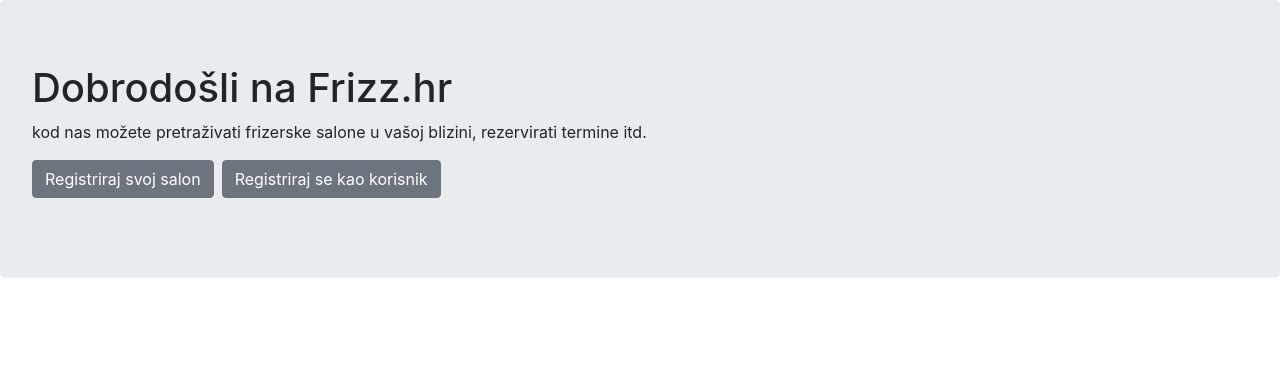
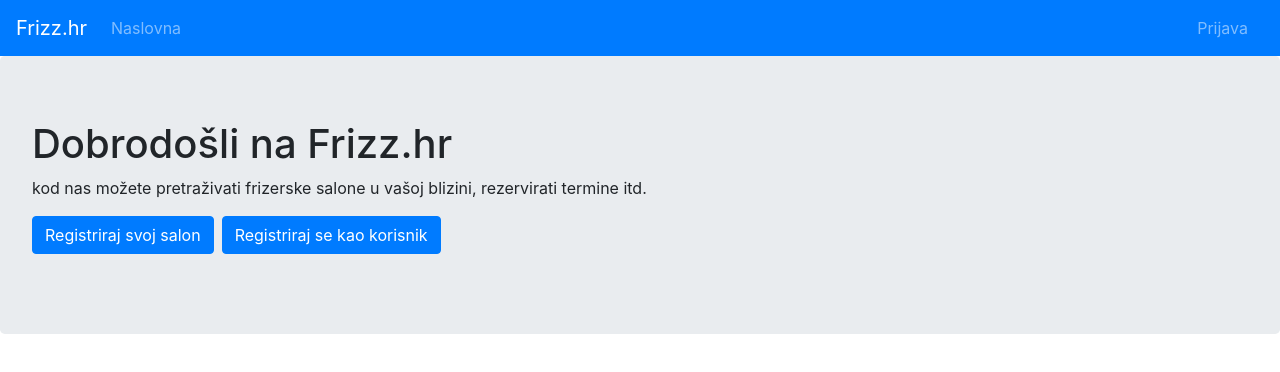
Before and after one commit to NikolasSkrlj/Frizz, a React (Create React App) app in the folder client/: page / in a window 1280 px wide. Shown: the top 372 px of the page. Built offline with nearby package versions, Linux system fonts and the light colour scheme.

Commit message:
dodan landing page i modal za login bez funkcionalnosti zasad

```diff
--- a/client/src/App.js
+++ b/client/src/App.js
@@ -1,11 +1,12 @@
-import React from "react";
+import React, { useState } from "react";
 import GlobalContextProvider from "./contexts/GlobalContext";
 import SalonContextProvider from "./contexts/SalonContext";
 import Salon from "../src/components/user/Salon";
-import Navbar from "../src/components/user/Navbar";
+import NavbarContainer from "./containers/Navbar";
 import LandingPage from "../src/containers/LandingPage";
 import UserDashboard from "../src/containers/LandingPage";
-import { BrowserRouter, Route, Switch } from "react-router-dom";
+import LoginModal from "./containers/LoginModal";
+import { BrowserRouter as Router, Route, Switch } from "react-router-dom";
 /**
  <Navbar />
       <header className="App-header">Hello fuckers</header>
@@ -14,16 +15,36 @@
       </SalonContextProvider>
  */
 function App() {
+  const [showModal, setShowModal] = useState(false);
+  const toggleShow = () => {
+    setShowModal(!showModal);
+  };
   return (
-    <BrowserRouter>
+    <Router>
       <GlobalContextProvider>
-        <LandingPage>
-          <Switch>
-            <Route exact path="/user" component={UserDashboard}></Route>
-          </Switch>
-        </LandingPage>
+        <NavbarContainer />
+        <LoginModal />
+        <Switch>
+          <Route exact path="/" component={LandingPage}></Route>
+          <Route path="/register_user" component={UserDashboard}></Route>
+          <Route path="/login_user" component={UserDashboard}></Route>
+          <Route
+            path="/login"
+            render={() => {
+              return <div>Loguj se</div>;
+            }}
+          ></Route>
+          <Route path="/register_salon" component={UserDashboard}></Route>
+          <Route path="/login_salon" component={UserDashboard}></Route>
+          <Route
+            path="/"
+            render={() => {
+              return <div>404 - Stranica koju ste tražili nije pronađena</div>;
+            }}
+          ></Route>
+        </Switch>
       </GlobalContextProvider>
-    </BrowserRouter>
+    </Router>
   );
 }
 
--- a/client/src/components/user/Navbar.js
+++ /dev/null
@@ -1,7 +0,0 @@
-import React, { Component } from "react";
-
-export default class Navbar extends Component {
-  render() {
-    return <div></div>;
-  }
-}
--- a/client/src/containers/LandingPage.js
+++ b/client/src/containers/LandingPage.js
@@ -6,7 +6,7 @@
 const LandingPage = () => {
   return (
     <div>
-      <Jumbotron>
+      <Jumbotron bg="light">
         <h1>Dobrodošli na Frizz.hr</h1>
         <p>
           kod nas možete pretraživati frizerske salone u vašoj blizini,
@@ -14,14 +14,14 @@
         </p>
         <p>
           <Button
-            variant="secondary"
+            variant="primary"
             as={Link}
             to="/user"
             className="mr-2 center"
           >
             Registriraj svoj salon
           </Button>
-          <Button variant="secondary">Registriraj se kao korisnik</Button>
+          <Button variant="primary">Registriraj se kao korisnik</Button>
         </p>
       </Jumbotron>
     </div>
--- /dev/null
+++ b/client/src/containers/LoginModal.js
@@ -0,0 +1,67 @@
+import React, { useState, useContext } from "react";
+import { Modal, Button, Form } from "react-bootstrap";
+import { Link, withRouter } from "react-router-dom";
+import { GlobalContext } from "../contexts/GlobalContext";
+import axios from "axios";
+
+const LoginModal = () => {
+  const [email, setEmail] = useState("");
+  const [password, setPassword] = useState("");
+
+  //kontroliramo ako se prikazuje modal sa globalni contextom, jednsotavni bool na temelju kojeg togglamo
+  const { showLoginModal, toggleShowLoginModal } = useContext(GlobalContext);
+
+  const handleLogin = (e) => {
+    e.preventDefault();
+
+    const getRes = async () => {
+      const res = await axios.post("http://localhost:4000/user/login", {
+        email,
+        password,
+      });
+      console.log(res.data);
+    };
+    getRes();
+  };
+
+  return (
+    <Modal show={showLoginModal} onHide={toggleShowLoginModal}>
+      <Modal.Header closeButton>
+        <Modal.Title>Prijavi se</Modal.Title>
+      </Modal.Header>
+      <Modal.Body>
+        <Form onSubmit={handleLogin}>
+          <Form.Group controlId="formBasicEmail">
+            <Form.Label>Email adresa</Form.Label>
+            <Form.Control
+              type="email"
+              placeholder="ivan.horvat@primjer.com"
+              onChange={(e) => setEmail(e.target.value.trim())}
+            />
+          </Form.Group>
+
+          <Form.Group controlId="formBasicPassword">
+            <Form.Label>Lozinka</Form.Label>
+            <Form.Control
+              type="password"
+              placeholder="Lozinka"
+              required
+              onChange={(e) => setPassword(e.target.value.trim())}
+            />
+            <Form.Text className="text-muted">
+              Mora sadržavati minimalno 8 znakova
+            </Form.Text>
+          </Form.Group>
+          <Form.Group controlId="formBasicCheckbox">
+            <Form.Check type="checkbox" label="Zapamti me(opcionalno)" />
+          </Form.Group>
+          <Button variant="primary" type="submit">
+            Prijavi se
+          </Button>
+        </Form>
+      </Modal.Body>
+    </Modal>
+  );
+};
+
+export default LoginModal;
--- /dev/null
+++ b/client/src/containers/Navbar.js
@@ -0,0 +1,33 @@
+import React, { useContext } from "react";
+import { Navbar, Nav, Button, Form, FormControl } from "react-bootstrap";
+import { Link } from "react-router-dom";
+import { GlobalContext } from "../contexts/GlobalContext";
+
+const NavbarContainer = () => {
+  const { toggleShowLoginModal, isLoggedIn } = useContext(GlobalContext);
+  console.log("da vidimo ", isLoggedIn);
+  return (
+    <Navbar bg="primary" variant="dark">
+      <Navbar.Brand as={Link} to="/">
+        Frizz.hr
+      </Navbar.Brand>
+      <Nav className="mr-auto">
+        <Nav.Link as={Link} to="/">
+          Naslovna
+        </Nav.Link>
+      </Nav>
+      <Nav className="mr-sm-2">
+        {console.log(isLoggedIn)}
+        {isLoggedIn ? (
+          <Nav.Link onClick={() => console.log("handler za odjavu")}>
+            Odjava
+          </Nav.Link>
+        ) : (
+          <Nav.Link onClick={() => toggleShowLoginModal()}>Prijava</Nav.Link>
+        )}
+      </Nav>
+    </Navbar>
+  );
+};
+
+export default NavbarContainer;
--- a/client/src/contexts/GlobalContext.js
+++ b/client/src/contexts/GlobalContext.js
@@ -4,9 +4,15 @@
 export const GlobalContext = createContext();
 
 const GlobalContextProvider = (props) => {
-  const [dummyAuth, setDummyAuth] = useState({ isAuth: true });
+  const [isLoggedIn, setIsLoggedIn] = useState(false);
+  const [authToken, setAuthToken] = useState("");
+  const [showLoginModal, setShowLoginModal] = useState(false);
+
+  const toggleShowLoginModal = () => {
+    setShowLoginModal(!showLoginModal);
+  };
   return (
-    <GlobalContext.Provider value={{ dummyAuth }}>
+    <GlobalContext.Provider value={{ showLoginModal, toggleShowLoginModal }}>
       {props.children}
     </GlobalContext.Provider>
   );
```
Also changed, not shown: 2 other files (tests, documents, lock files or other folders).
